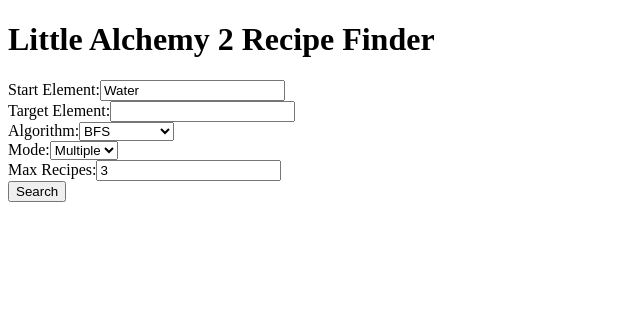
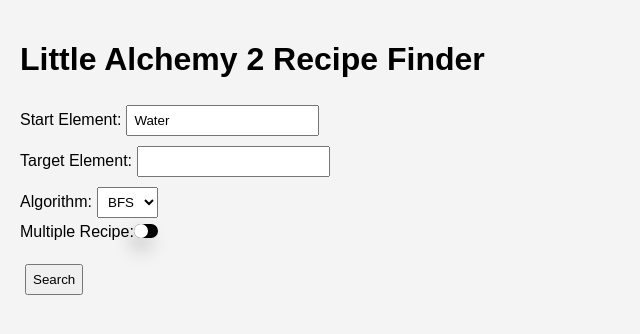
Before and after one commit to qodriazka/Tubes2_Air-dan-Api, a Next.js app in the folder src/frontend/: page / in a window 1280 px wide. Shown: the top 334 px of the page, without its empty margins (0-640 px from the left). Built offline with nearby package versions, Linux system fonts and the light colour scheme.

Commit message:
feat: update frontend

```diff
--- a/src/frontend/components/RecipeForm.jsx
+++ b/src/frontend/components/RecipeForm.jsx
@@ -1,15 +1,14 @@
 // src/components/RecipeForm.jsx
 import React, { useState } from "react";
 import { fetchRecipes } from "../utils/api";
-import RecipeResult from "./RecipeResult";
 import RecipeTree from "./RecipeTree";
 import StatsPanel from "./StatsPanel";
 
-const RecipeForm = ({ setRecipeData }) => {
+const RecipeForm = ({ setResult }) => {
   const [start, setStart] = useState("Water");
   const [target, setTarget] = useState("");
   const [algo, setAlgo] = useState("bfs");  // Defaultnya BFS
-  const [mode, setMode] = useState("multiple");
+  const [mode, setMode] = useState("single");
   const [max, setMax] = useState(3);
   const [error, setError] = useState(null);
   const [recipeData, setRecipeDataState] = useState(null);
@@ -25,10 +24,15 @@
     try {
       const response = await fetchRecipes(start, target, algo, mode, max);
       setRecipeDataState(response);  // Set recipe data ke state lokal
+      setResult(response);  // Set hasil ke parent (index.jsx)
       setError(null);
     } catch (err) {
       setError("An error occurred while fetching the recipe.");
     }
+  };
+
+  const handleToggleChange = () => {
+    setMode(prevMode => (prevMode === "multiple" ? "single" : "multiple"));
   };
 
   return (
@@ -57,17 +61,21 @@
           <select value={algo} onChange={(e) => setAlgo(e.target.value)}>
             <option value="bfs">BFS</option>
             <option value="dfs">DFS</option>
-            <option value="bidirectional">Bidirectional</option>
+            {/* <option value="bidirectional">Bidirectional</option> */}
           </select>
         </label>
         <br />
-        <label>
-          Mode:
-          <select value={mode} onChange={(e) => setMode(e.target.value)}>
-            <option value="multiple">Multiple</option>
-            <option value="single">Single</option>
-          </select>
-        </label>
+        <div className="toggle-container">
+          <label>Multiple Recipe:</label>
+          <label className="switch">
+            <input
+              type="checkbox"  // Tetap menggunakan checkbox
+              checked={mode === "multiple"}
+              onChange={handleToggleChange}
+            />
+            <span className="slider"></span>  {/* Slider dari global.css */}
+          </label>
+        </div>
         <br />
         {mode === "multiple" && (
           <>
@@ -89,7 +97,6 @@
 
       {recipeData && (
         <>
-          <RecipeResult data={recipeData} />
           <RecipeTree data={recipeData} />
           <StatsPanel data={recipeData} />
         </>
--- a/src/frontend/components/RecipeResult.jsx
+++ /dev/null
@@ -1,15 +0,0 @@
-// src/components/RecipeResult.jsx
-import React from "react";
-
-const RecipeResult = ({ data }) => {
-  return (
-    <div>
-      <h2>Recipe Results</h2>
-      <p>Visited nodes: {data.steps.join(', ')}</p>  {/* Menampilkan langkah */}
-      <p>Path: {data.recipes.map((recipe) => recipe.name).join(" → ")}</p>  {/* Menampilkan path resep */}
-      <p>Time: {data.durations.join(', ')}</p>  {/* Menampilkan waktu */}
-    </div>
-  );
-};
-
-export default RecipeResult;
--- a/src/frontend/components/RecipeTree.jsx
+++ b/src/frontend/components/RecipeTree.jsx
@@ -1,34 +1,50 @@
 // src/components/RecipeTree.jsx
 import React from "react";
 
-const renderTree = (node) => {
+// Fungsi untuk merender tree secara rekursif dengan kotak dan garis
+const renderTree = (node, level = 0) => {
   if (!node) return null;
-  if (!node.combines || node.combines.length === 0) {
-    return <li>{node.name}</li>; // Jika node adalah elemen dasar (leaf)
-  }
+
+  const children = node.combines || [];
+
   return (
-    <li>
-      {node.name}
-      <ul>
-        {node.combines.map((combine, index) => (
-          <li key={index}>
-            <ul>
-              <li>Left: {renderTree(combine.left)}</li>
-              <li>Right: {renderTree(combine.right)}</li>
-            </ul>
-          </li>
-        ))}
-      </ul>
-    </li>
+    <div className="recipe-tree-container" style={{ marginLeft: level * 50 }}>
+      {/* Menampilkan kotak dengan nama elemen */}
+      <div className="recipe-box">{node.name}</div>
+
+      {/* Render children jika ada */}
+      {children.length > 0 && (
+        <div className="recipe-tree-branch">
+          {/* Menampilkan garis vertikal antara elemen dan anak-anaknya */}
+          <div className="line" style={{ height: `${children.length * 30}px` }}></div>
+
+          {/* Menampilkan anak-anak dengan panah penghubung */}
+          {children.map((combine, index) => (
+            <div key={index} style={{ position: "relative" }}>
+              {/* Garis penghubung ke bawah */}
+              <div className="line" style={{ height: "20px" }}></div>
+              {/* Panah mengarah ke bawah */}
+              <div className="arrow" style={{ top: "20px", left: "35px" }}></div>
+              {renderTree(combine, level + 1)}
+            </div>
+          ))}
+        </div>
+      )}
+    </div>
   );
 };
 
 const RecipeTree = ({ data }) => {
-  const rootNode = data.recipes[0]; // Ambil resep pertama (misalnya)
+  if (!data || data.length === 0) {
+    return <div>No data available</div>;  // Jika data kosong
+  }
+
+  const rootNode = data[0].recipe;  // Ambil recipe pertama dari data yang diterima
+
   return (
     <div>
       <h3>Recipe Tree</h3>
-      <ul>{renderTree(rootNode)}</ul>
+      <div>{renderTree(rootNode)}</div>  {/* Render pohon resep */}
     </div>
   );
 };
--- a/src/frontend/components/StatsPanel.jsx
+++ b/src/frontend/components/StatsPanel.jsx
@@ -2,12 +2,23 @@
 import React from "react";
 
 const StatsPanel = ({ data }) => {
+  // Memastikan data yang diterima memiliki struktur yang benar
+  if (!data || data.length === 0 || !data[0].recipe) {
+    return <div>No recipe data available</div>;  // Jika tidak ada data resep
+  }
+
+  // Ambil hasil pertama dari array data
+  const result = data[0];
+
   return (
     <div>
       <h2>Stats Panel</h2>
-      <p>Visited Nodes: {data.steps.length}</p>
-      <p>Time Taken: {data.durations[0]}</p>
-      <p>Number of Recipes: {data.recipes.length}</p>
+      {/* Menampilkan nodesVisited */}
+      <p>Visited Nodes: {result.nodesVisited}</p>
+      {/* Menampilkan waktu dari result */}
+      <p>Time Taken: {result.duration}</p>
+      {/* Menampilkan jumlah resep */}
+      <p>Number of Recipes: {result.recipe ? 1 : 0}</p>  {/* Hanya ada 1 resep dalam contoh */}
     </div>
   );
 };
--- /dev/null
+++ b/src/frontend/pages/_app.js
@@ -0,0 +1,8 @@
+// src/frontend/pages/_app.js
+import '../styles/global.css';  // Mengimpor global.css di sini
+
+function MyApp({ Component, pageProps }) {
+  return <Component {...pageProps} />;
+}
+
+export default MyApp;
--- a/src/frontend/pages/index.jsx
+++ b/src/frontend/pages/index.jsx
@@ -1,9 +1,6 @@
 // src/frontend/pages/index.jsx
 import React, { useState } from "react";
-import { fetchRecipes } from "../utils/api";
 import RecipeForm from "../components/RecipeForm";
-import RecipeResult from "../components/RecipeResult";
-import StatsPanel from "../components/StatsPanel";
 
 export default function Home() {
   const [result, setResult] = useState(null);
@@ -11,14 +8,8 @@
   return (
     <div className="p-8">
       <h1 className="text-3xl font-bold mb-4">Little Alchemy 2 Recipe Finder</h1>
+      {/* Panggil RecipeForm untuk menampilkan form pencarian */}
       <RecipeForm setResult={setResult} />
-
-      {result && (
-        <>
-          <StatsPanel stats={result.stats} />
-          <RecipeResult recipe={result.recipe} />
-        </>
-      )}
     </div>
   );
 }
--- a/src/frontend/styles/global.css
+++ b/src/frontend/styles/global.css
@@ -1,3 +1,6 @@
+/* src/frontend/styles/global.css */
+
+/* Existing styles */
 body {
   font-family: Arial, sans-serif;
   background-color: #f4f4f4;
@@ -9,3 +12,106 @@
   margin: 5px;
   padding: 6px;
 }
+
+/* The switch - the box around the slider */
+.switch {
+  font-size: 14px; /* Mengurangi ukuran font */
+  position: relative;
+  display: inline-block;
+  width: 1.75em; /* Setengah lebih kecil dari sebelumnya */
+  height: 1em;   /* Setengah lebih kecil dari sebelumnya */
+}
+
+/* Hide default HTML checkbox */
+.switch input {
+  opacity: 0;
+  width: 0;
+  height: 0;
+}
+
+/* The slider */
+.slider {
+  position: absolute;
+  cursor: pointer;
+  inset: 0;
+  background: black;
+  border-radius: 50px;
+  transition: all 0.4s cubic-bezier(0.175, 0.885, 0.32, 1.275);
+}
+
+.slider:before {
+  position: absolute;
+  content: "";
+  display: flex;
+  align-items: center;
+  justify-content: center;
+  height: 1em; /* Setengah lebih kecil dari sebelumnya */
+  width: 1em;  /* Setengah lebih kecil dari sebelumnya */
+  inset: 0;
+  background-color: white;
+  border-radius: 50px;
+  box-shadow: 0 10px 20px rgba(0, 0, 0, 0.4);
+  transition: all 0.4s cubic-bezier(0.175, 0.885, 0.32, 1.275);
+}
+
+.switch input:checked + .slider {
+  background: lime;
+}
+
+.switch input:focus + .slider {
+  box-shadow: 0 0 1px #0974f1;
+}
+
+.switch input:checked + .slider:before {
+  transform: translateX(0.8em); /* Mengurangi pergeseran lebih kecil */
+}
+
+/* Kotak untuk elemen */
+.recipe-box {
+  display: inline-block;
+  padding: 10px;
+  margin: 10px;
+  background-color: #a2dff7;  /* Warna kotak elemen */
+  border-radius: 8px;
+  border: 2px solid #0f97d1;
+  text-align: center;
+  width: 100px;
+  font-weight: bold;
+}
+
+/* Garis penghubung antara elemen */
+.line {
+  position: absolute;
+  width: 2px;
+  background-color: #0f97d1;
+  transition: all 0.3s ease;
+}
+
+/* Panah antara elemen */
+.arrow {
+  position: absolute;
+  width: 0;
+  height: 0;
+  border-left: 10px solid transparent;
+  border-right: 10px solid transparent;
+  border-top: 10px solid #0f97d1;
+  transition: all 0.3s ease;
+}
+
+/* Gaya untuk visualisasi pohon */
+.recipe-tree-container {
+  position: relative;
+  display: flex;
+  flex-direction: column;
+  align-items: center;
+}
+
+.recipe-tree-branch {
+  display: flex;
+  justify-content: center;
+  margin-top: 20px;
+}
+
+.recipe-tree-branch > .line {
+  height: 20px;
+}
```
Lines whose indentation alone changed are shown as unchanged.
